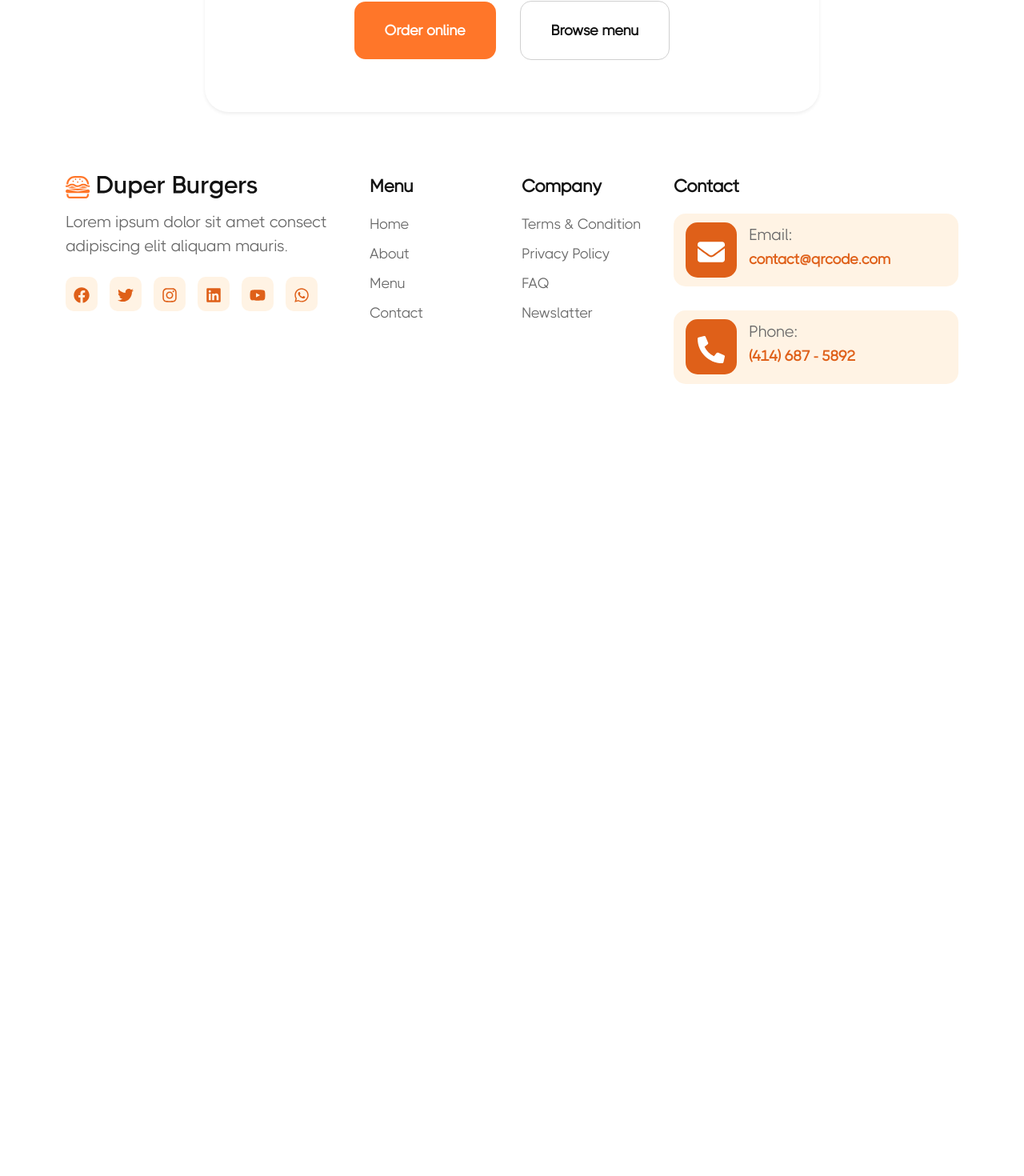
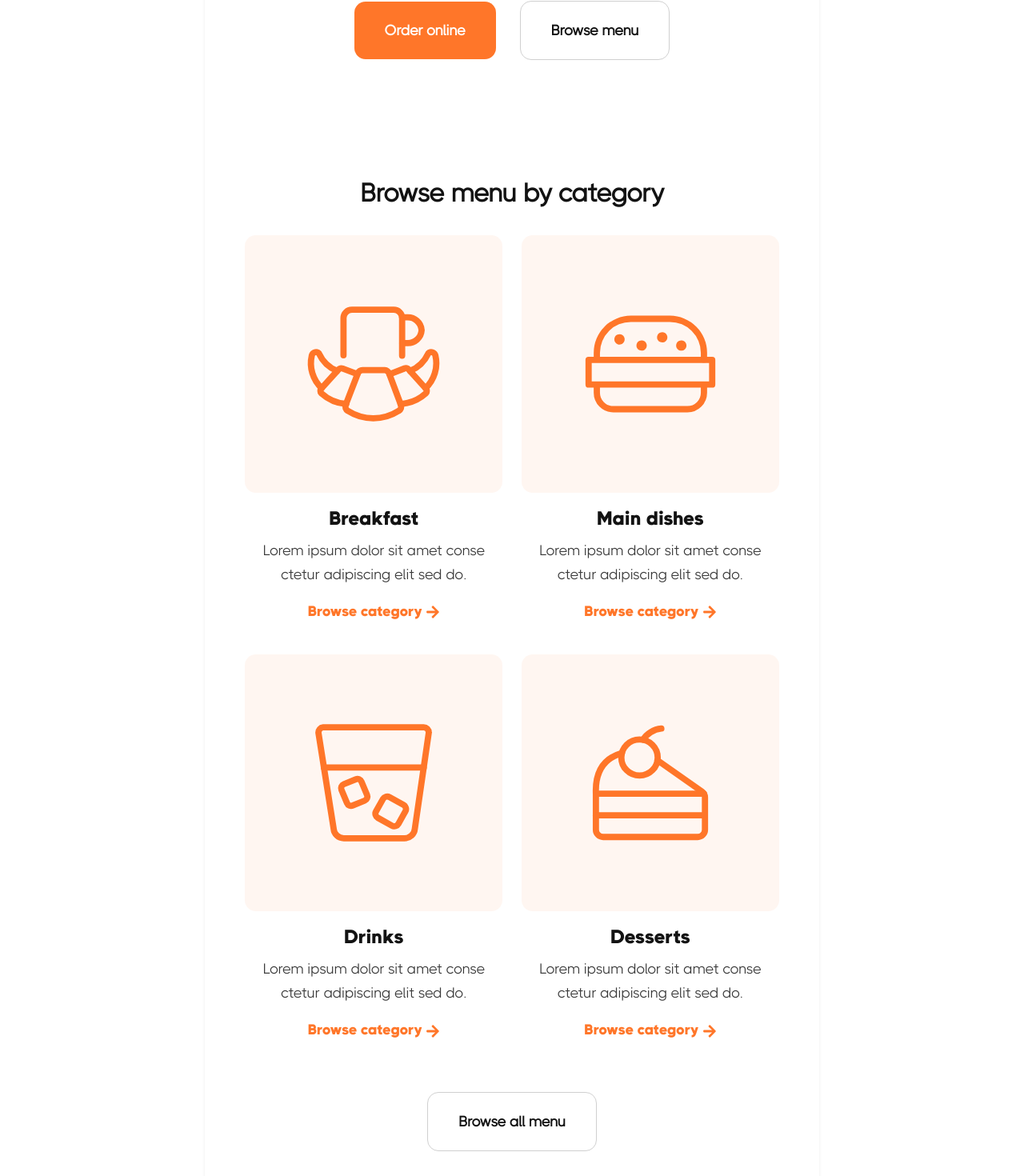
Before and after one commit to jessemartinss/project-duper-burgers, a React (Create React App) app: page / in a window 1280 px wide. Shown: the part 687-2157 px from the top of the page at 80% size. Before the commit the page ends 1277 px from the top, so only its background shows below. Built offline with nearby package versions, Linux system fonts and the light colour scheme.

Commit message:
completion of the third section of the home page

```diff
--- a/src/pages/home/Home.jsx
+++ b/src/pages/home/Home.jsx
@@ -3,6 +3,7 @@ import React from 'react';
 import './Home.scss';
 import HomeSection01 from './HomeSection01';
 import HomeSection02 from './HomeSection02';
+import HomeSection03 from './HomeSection03';
 
 export default function Home() {
   return (
@@ -10,7 +11,10 @@ export default function Home() {
         <main className="db-home">
           <div className="db-home-container shadow-sm">
             <HomeSection01/>
-            <HomeSection02/>
+            <div className="db-home-box">
+              <HomeSection02/>
+              <HomeSection03/>
+            </div>
           </div>
         </main>
     </React.Fragment>
--- a/src/pages/home/Home.scss
+++ b/src/pages/home/Home.scss
@@ -2,17 +2,24 @@
 
 .db-home {
     width: 100%;
+
     .db-home-container {
         border-radius: 30px 30px 30px 30px;
         width: 60%;
         margin: 0 auto;
+        .db-home-box {
+            width: 90%;
+            margin: 0 auto;
+        }
     }
     .db-home-01 {
         position: relative;
+
         img {
             width: 100%;
             border-radius: 30px 30px 0px 0px;
-            &:nth-child(2){
+
+            &:nth-child(2) {
                 position: relative;
                 border-radius: 50%;
                 width: 215px;
@@ -21,22 +28,26 @@
             }
         }
     }
+
     .db-home-02 {
         position: relative;
         top: -65px;
         text-align: center;
         padding: 0px 30px;
+
         h2 {
             font-size: 46px;
             font-weight: 900;
             color: $color-neutral-800;
         }
+
         p {
             font-size: 24px;
             list-style: 32px;
             color: $color-neutral-600;
             margin-bottom: 30px;
         }
+
         .db-home-btn-02 {
             a {
                 display: inline-block;
@@ -44,17 +55,76 @@
             }
         }
     }
+
+    .db-home-03 {
+        width: 100%;
+        padding: 80px 0px;
+
+        h2 {
+            font-size: 32px;
+            line-height: 44px;
+            color: $color-neutral-800;
+            text-align: center;
+            font-weight: 900;
+            margin-bottom: 30px;
+        }
+
+        .db-home-card-03 {
+            .db-home-card-icon-03 {
+                img {
+                    border-radius: 14px;
+                    width: 100%;
+                }
+            }
+            .db-home-card-content-03 {
+                text-align: center;
+                padding: 15px;
+                h4 {
+                   font-size: 24px;
+                   line-height: 34px;
+                   color: $color-neutral-800;
+                   font-weight: 900;
+                   font-family: $font-thicccboi-black;
+                }
+                p {
+                    font-size: 18px;
+                    line-height: 30px;
+                    color: $color-neutral-700;
+                }
+                a {
+                    text-decoration: none;
+                    font-size: 18px;
+                    line-height: 30px;
+                    color: $color-primary-1;
+                    font-weight: 900;
+                    font-family: $font-thicccboi-black;
+                }
+                &:hover {
+                    h4 {
+                        color: $color-primary-1;
+                    }
+                    span {
+                        padding-left: 5px;
+                    }
+                }
+            }
+        }
+    }
+
     @media (min-width: 300px) and (max-width: 568.98px) {
         .db-home-container {
             border-radius: 0px;
-            width: 100% ;
+            width: 100%;
             margin: 0 auto;
         }
+
         .db-home-01 {
             position: relative;
+
             img {
                 border-radius: 0px;
-                &:nth-child(2){
+
+                &:nth-child(2) {
                     position: relative;
                     border-radius: 50%;
                     width: 150px;
@@ -63,36 +133,63 @@
                 }
             }
         }
+
         .db-home-02 {
             padding: 0px;
+
             h2 {
                 font-size: 32px;
             }
+
             p {
                 font-size: 18px;
             }
+
             .db-home-btn-02 {
                 a {
                     display: block !important;
                     margin-bottom: 15px;
-                   button {
+
+                    button {
                         width: 100%;
-                   }
+                    }
                 }
             }
         }
+
+        .db-home-03 {
+            padding: 40px 0px;
+            h2 {
+                font-size: 28px;
+            }
+            .db-home-card-03 {
+                .db-home-card-content-03 {
+                    a {
+                        display: inline-block;
+                        margin-bottom: 30px;
+                    }
+                }
+            }
+            button {
+                width: 100% !important;
+            }
+        }
     }
+
     @media (min-width: 567px) and (max-width: 767.98px) {
         .db-home-container {
             border-radius: 0px;
-            width: 100% ;
+            width: 100%;
             margin: 0 auto;
         }
+
         .db-home-01 {
             position: relative;
+
             img {
                 border-radius: 0px;
-                &:nth-child(2){
+
+                &:nth-child(2) {
                     position: relative;
                     border-radius: 50%;
                     width: 175px;
@@ -102,17 +199,21 @@
             }
         }
     }
+
     @media (min-width: 768px) and (max-width: 991.98px) {
         .db-home-container {
             border-radius: 30px 30px 0px 0px;
-            width: 90% ;
+            width: 90%;
             margin: 0 auto;
         }
+
         .db-home-01 {
             position: relative;
+
             img {
                 border-radius: 30px 30px 0px 0px;
-                &:nth-child(2){
+
+                &:nth-child(2) {
                     position: relative;
                     border-radius: 50%;
                     width: 200px;
@@ -122,17 +223,21 @@
             }
         }
     }
+
     @media (min-width: 992px) and (max-width: 1199.98px) {
         .db-home-container {
             border-radius: 30px 30px 0px 0px;
-            width: 80% ;
+            width: 80%;
             margin: 0 auto;
         }
+
         .db-home-01 {
             position: relative;
+
             img {
                 border-radius: 30px 30px 0px 0px;
-                &:nth-child(2){
+
+                &:nth-child(2) {
                     position: relative;
                     border-radius: 50%;
                     width: 200px;
@@ -142,5 +247,6 @@
             }
         }
     }
+
     @media (min-width: 1399px) and (max-width: 1920px) {}
 }
--- /dev/null
+++ b/src/pages/home/HomeSection03.jsx
@@ -0,0 +1,82 @@
+/* eslint-disable jsx-a11y/anchor-is-valid */
+import React from 'react';
+import { FaArrowRight } from 'react-icons/fa';
+import './Home.scss';
+import IconCard01 from '../../assets/icons/icon-home-02.svg';
+import IconCard02 from '../../assets/icons/icon-home-03.svg';
+import IconCard03 from '../../assets/icons/icon-home-04.svg';
+import IconCard04 from '../../assets/icons/icon-home-05.svg';
+import { ButtonOutlineOrangeDefault }  from '../../components/button/Button';
+
+export default function HomeSection03() {
+  return (
+    <React.Fragment>
+        <section className="db-home-03">
+            <div className="container">
+                <div className="row">
+                    <div className="col-lg-12">
+                        <h2>Browse menu by category</h2>
+                    </div>
+                </div>
+                <div className="row mb-4">
+                    <div className="col-lg-6 col-md-6">
+                        <div className="db-home-card-03">
+                            <div className="db-home-card-icon-03">
+                                <img src={IconCard01} alt="" />
+                            </div>
+                            <div className="db-home-card-content-03">
+                                <h4>Breakfast</h4>
+                                <p>Lorem ipsum dolor sit amet conse ctetur adipiscing elit sed do.</p>
+                                <a href="">Browse category <span><FaArrowRight/></span></a>
+                            </div>
+                        </div>
+                    </div>
+                    <div className="col-lg-6 col-md-6">
+                        <div className="db-home-card-03">
+                            <div className="db-home-card-icon-03">
+                                <img src={IconCard02} alt="" />
+                            </div>
+                            <div className="db-home-card-content-03">
+                                <h4>Main dishes</h4>
+                                <p>Lorem ipsum dolor sit amet conse ctetur adipiscing elit sed do.</p>
+                                <a href="">Browse category <span><FaArrowRight/></span></a>
+                            </div>
+                        </div>
+                    </div>
+                </div>
+                <div className="row mb-5">
+                    <div className="col-lg-6 col-md-6">
+                        <div className="db-home-card-03">
+                            <div className="db-home-card-icon-03">
+                                <img src={IconCard03} alt="" />
+                            </div>
+                            <div className="db-home-card-content-03">
+                                <h4>Drinks</h4>
+                                <p>Lorem ipsum dolor sit amet conse ctetur adipiscing elit sed do.</p>
+                                <a href="">Browse category <span><FaArrowRight/></span></a>
+                            </div>
+                        </div>
+                    </div>
+                    <div className="col-lg-6 col-md-6">
+                        <div className="db-home-card-03">
+                            <div className="db-home-card-icon-03">
+                                <img src={IconCard04} alt="" />
+                            </div>
+                            <div className="db-home-card-content-03">
+                                <h4>Desserts</h4>
+                                <p>Lorem ipsum dolor sit amet conse ctetur adipiscing elit sed do.</p>
+                                <a href="">Browse category <span><FaArrowRight/></span></a>
+                            </div>
+                        </div>
+                    </div>
+                </div>
+                <div className="row">
+                    <div className="col-lg-12 text-center">
+                        <a href=""><ButtonOutlineOrangeDefault value="Browse all menu"/></a>
+                    </div>
+                </div>
+            </div>
+        </section>
+    </React.Fragment>
+  )
+}
```
